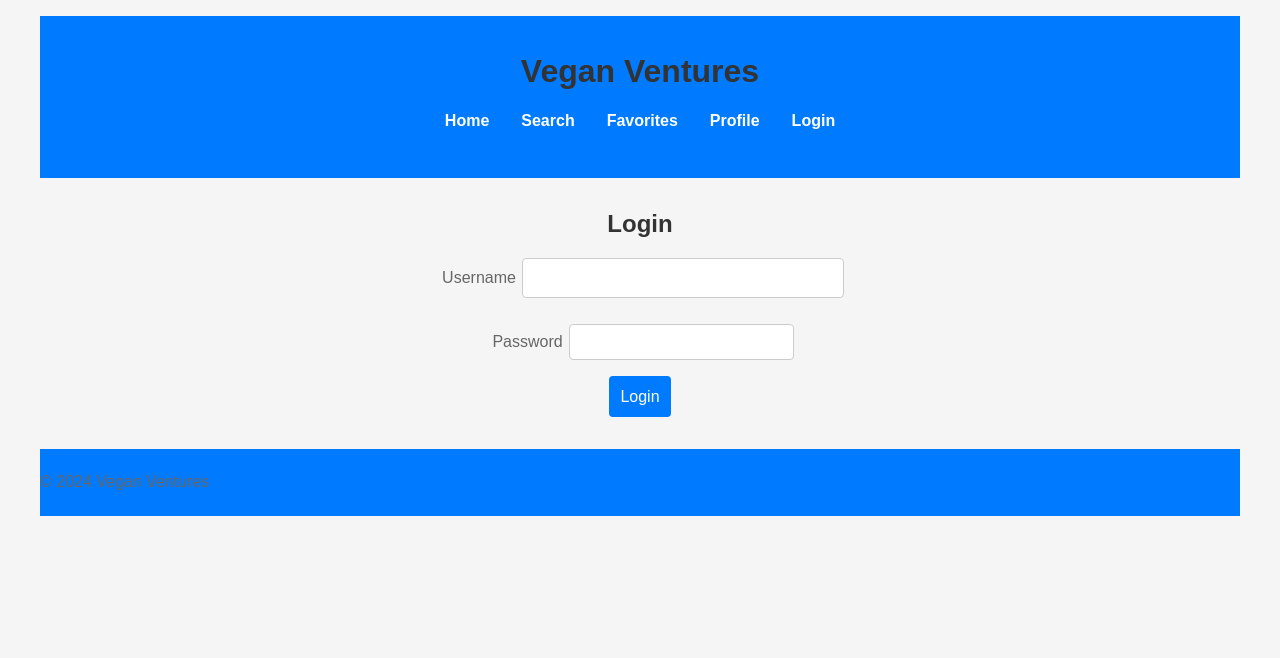
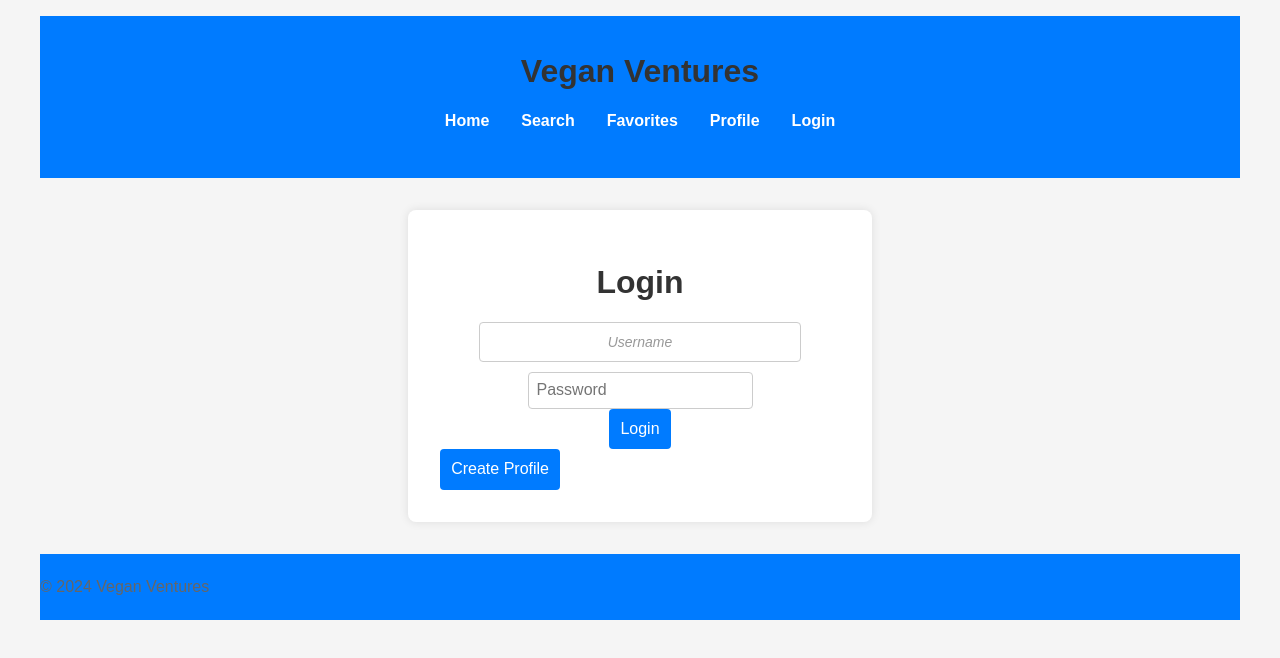
Before and after one commit to Nmsviper93/VeganVentures-Frontend, a React (Create React App) app in the folder Frontend/: page /login in a window 1280 px wide. Shown: the top 658 px of the page. Built offline with nearby package versions, Linux system fonts and the light colour scheme.

Commit message:
Update LoginPage.js

```diff
--- a/Frontend/src/components/LoginPage.js
+++ b/Frontend/src/components/LoginPage.js
@@ -5,7 +5,9 @@ import { useHistory } from 'react-router-dom';
 import '../styles/LoginPage.css'
 
 const LoginPage = () => {
+    const [isLogin, setIsLogin] = useState(true);
     const [username, setUsername] = useState('');
+    const [email, setEmail] = useState('');
     const [password, setPassword] = useState('');
     const [error, setError] = useState('');
     const history = useHistory();
@@ -20,53 +22,101 @@ const LoginPage = () => {
 
     const handleSubmit = async (event) => {
         event.preventDefault();
-        if (!validateForm()) return;
-
         try {
-            const response = await axios.post('/api/users/login', { username, password });
-            localStorage.setItem('jwtToken', response.data.token);
-            history.push('/');
+            // handle login
+            if (isLogin) {
+                const response = await axiosInstance.post('/auth/login', { username, password });
+                console.log('Login successful:', response.data);
+                history.push('/profile');
+            } else {
+                // handle create profile
+                const response = await axiosInstance.post('/auth/register', { username, email, password });
+                console.log('Profile create:', response.data);
+                history.push('/profile');
+            }
         } catch (error) {
-            setError('Invalid username or password');
+            console.error('Error during submission:', error);
         }
     };
 
-    const handleLogin = async (event) => {
-        event.preventDefault();
-        try {
-            const response = await axiosInstance.post('/login', { username, password });
-            // Assuming successful login, redirect to home or another page
-            history.push('/');
-        } catch (error) {
-            setError('Invalid credentials. Please try again.');
-        }
-    };
+    //     if (!validateForm()) return;
+
+    //     try {
+    //         const response = await axios.post('/api/users/login', { username, password });
+    //         localStorage.setItem('jwtToken', response.data.token);
+    //         history.push('/');
+    //     } catch (error) {
+    //         setError('Invalid username or password');
+    //     }
+    // };
+
+    // const handleLogin = async (event) => {
+    //     event.preventDefault();
+    //     try {
+    //         const response = await axiosInstance.post('/login', { username, password });
+    //         // Assuming successful login, redirect to home or another page
+    //         history.push('/');
+    //     } catch (error) {
+    //         setError('Invalid credentials. Please try again.');
+    //     }
+    // };
 
     return (
-        <div>
-            <h2>Login</h2>
-            {error && <p>{error}</p>}
-            <form onSubmit={handleLogin}>
-                <div>
-                    <label>Username</label>
+        <div className="login-container">
+            <h1>{isLogin ? 'Login' : 'Create Profile'}</h1>
+            <form onSubmit={handleSubmit}>
                 <input
                     type="text"
                     value={username}
                     onChange={(e) => setUsername(e.target.value)}
+                    placeholder="Username"
+                    required
                 />
-                </div>
-                <div>
-                    <label>Password</label>
+                {!isLogin && (
+                    <input
+                        type="email"
+                        value={email}
+                        onChange={(e) => setEmail(e.target.value)}
+                        placeholder="Email"
+                        required
+                    />
+                )}
                 <input
                     type="password"
                     value={password}
                     onChange={(e) => setPassword(e.target.value)}
+                    placeholder="Password"
+                    required
                 />
-                </div>
-                <button type="submit">Login</button>
+                <button type="submit">{isLogin ? 'Login' : 'Create Profile'}</button>
             </form>
+            <button onClick={() => setIsLogin(!isLogin)}>
+                {isLogin ? 'Create Profile' : 'Login'}
+            </button>
         </div>
     );
 };
 
+//                 <div>
+//                     <label>Username</label>
+//                     <input
+//                         type="text"
+//                         value={username}
+//                         onChange={(e) => setUsername(e.target.value)}
+//                     />
+//                 </div>
+//                 <div>
+//                     <label>Password</label>
+//                     <input
+//                         type="password"
+//                         value={password}
+//                         onChange={(e) => setPassword(e.target.value)}
+//                     />
+//                 </div>
+//                 <button type="submit">Login</button>
+//             </form>
+//         </div>
+//     );
+// };
+
 export default LoginPage;
```
Lines whose indentation alone changed are shown as unchanged.
